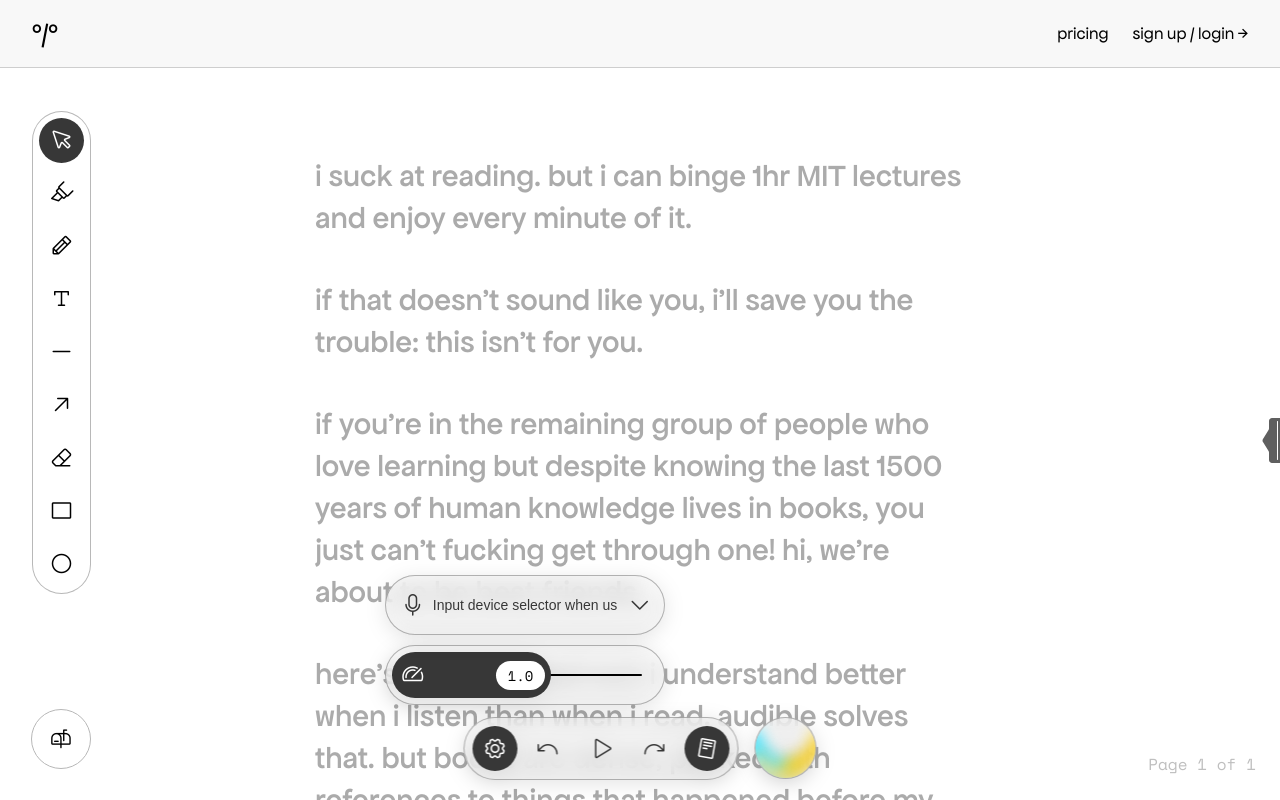
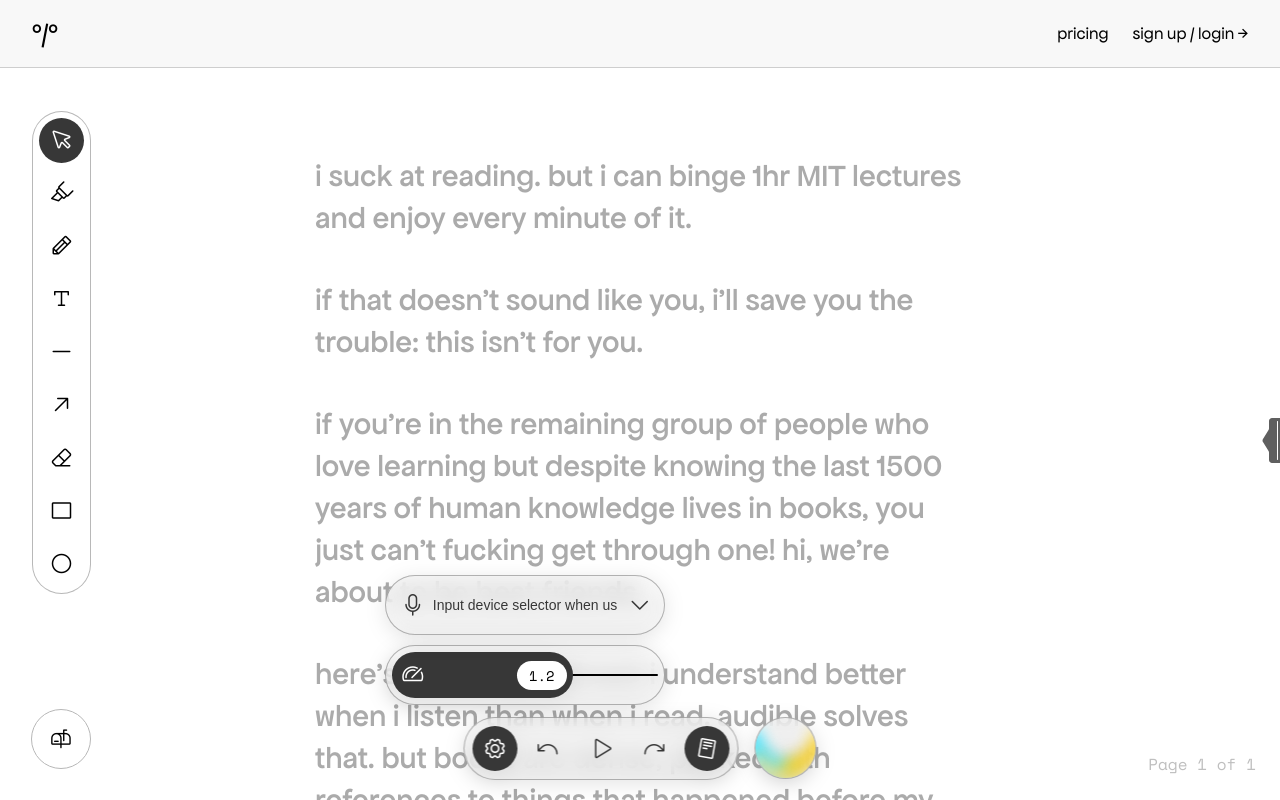
Before and after one commit to unlikefraction/unreader-frontend, a website built with Vite: page index.html in a window 1280 px wide. Both pictures are taken after a click on the element 495 px from the left and 748 px from the top of the page. Shown: the top 800 px of the page. Built offline with nearby package versions, Linux system fonts and the light colour scheme; some packages are replaced by stand-ins of ours.

Commit message:
playback speed to 1.2x and fixed minor bug

```diff
--- a/index.html
+++ b/index.html
@@ -87,7 +87,7 @@
           <div class="slider"></div>
           <div class="thumb">
             <i class="ph ph-speedometer iconSettings speedIcon"></i>
-            <div class="value">1.0</div>
+            <div class="value">1.2</div>
           </div>
         </div>
         <!-- Add these inside your settingsOption divs -->
--- a/src/audio/audio-core.js
+++ b/src/audio/audio-core.js
@@ -13,7 +13,7 @@ export class AudioCore {
     this.offsetMs = offsetMs;
     this.sound = null;
     this.isPlaying = false;
-    this.playbackSpeed = 1.0;
+    this.playbackSpeed = 1.2;
 
     // Event callbacks (multi-listener)
     this._onPlayCbs = [];
--- a/src/audio/landing-audio/audio-core.js
+++ b/src/audio/landing-audio/audio-core.js
@@ -12,7 +12,7 @@ export class AudioCore {
     this.offsetMs = offsetMs;
     this.sound = null;
     this.isPlaying = false;
-    this.playbackSpeed = 1.0;
+    this.playbackSpeed = 1.2;
 
     // Event callbacks
     this.onPlayCallback = null;
--- a/src/audio/playback-controls.js
+++ b/src/audio/playback-controls.js
@@ -11,7 +11,7 @@ export class PlaybackControls {
     this._currentInputId = null;
     this._holdupStarted = false;
     this._audioCore = audioCore || null;
-    this._speed = 1.0;
+    this._speed = 1.2;
 
     this._micPermissionBlocked = false; // sticky after explicit deny
     this._onDeviceChange = this._refreshDevices.bind(this);
@@ -55,8 +55,8 @@ export class PlaybackControls {
       if (vEl) vEl.textContent = s.toFixed(1);
     };
 
-    // Load saved speed and apply immediately
-    try { const saved = localStorage.getItem('ui:playbackSpeed'); if (saved != null) this._speed = clampSpeed(parseFloat(saved) || 1.0); } catch {}
+    // Load saved speed and apply immediately (fallback 1.2x)
+    try { const saved = localStorage.getItem('ui:playbackSpeed'); if (saved != null) this._speed = clampSpeed(parseFloat(saved) || 1.2); } catch {}
     applyUI(this._speed);
     this.setSpeed(this._speed);
 
@@ -95,7 +95,7 @@ export class PlaybackControls {
   }
 
   setSpeed(speed) {
-    const s = Math.max(0.5, Math.min(2.0, Number(speed) || 1.0));
+    const s = Math.max(0.5, Math.min(2.0, Number(speed) || 1.2));
     this._speed = s;
     try { if (this._audioCore && typeof this._audioCore.setPlaybackSpeed === 'function') this._audioCore.setPlaybackSpeed(s); } catch {}
   }
--- a/src/books/multiPageReader.js
+++ b/src/books/multiPageReader.js
@@ -1171,8 +1171,8 @@ export default class MultiPageReader {
         const valEl = cleanThumb.querySelector('.value') || playBack.querySelector('.thumb .value');
         if (valEl) valEl.textContent = s.toFixed(1);
       };
-      // Initialize from persisted preference (falls back to 1.0x)
-      let initialSpeed = 1.0;
+      // Initialize from persisted preference (falls back to 1.2x)
+      let initialSpeed = 1.2;
       try { const saved = localStorage.getItem('ui:playbackSpeed'); if (saved != null) { const v = parseFloat(saved); if (!isNaN(v)) initialSpeed = Math.max(0.5, Math.min(2.0, v)); } } catch {}
       setSpeedUI(initialSpeed);
       try { this.setSpeed(initialSpeed); } catch {}
--- a/src/styles/style.css
+++ b/src/styles/style.css
@@ -606,6 +606,7 @@ nav a{
 }
 
 .playBack{
+  position: relative; /* anchor slider to this box */
   padding: 6px;
   display: flex; /* show playback speed control in Settings */
 }
@@ -613,7 +614,8 @@ nav a{
 .slider {
   position: absolute;
   top: 50%;
-  width: 90%;
+  left: 6px;                 /* align with .playBack padding */
+  width: calc(100% - 12px);  /* match thumb width basis exactly */
   height: 40px;
   border-radius: 10px;
   z-index: -1;
```
Also changed, not shown: pricing.html (+1 -1 lines), readBook.html (+1 -1 lines).
